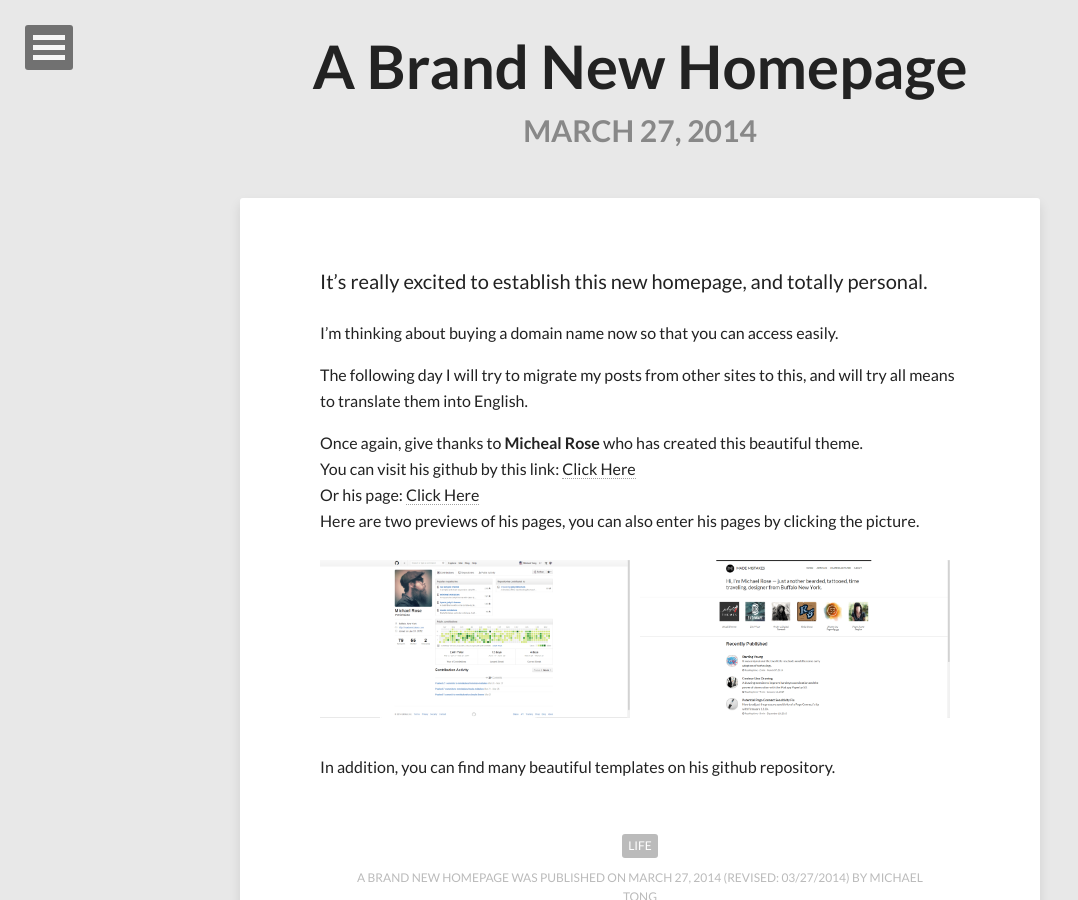
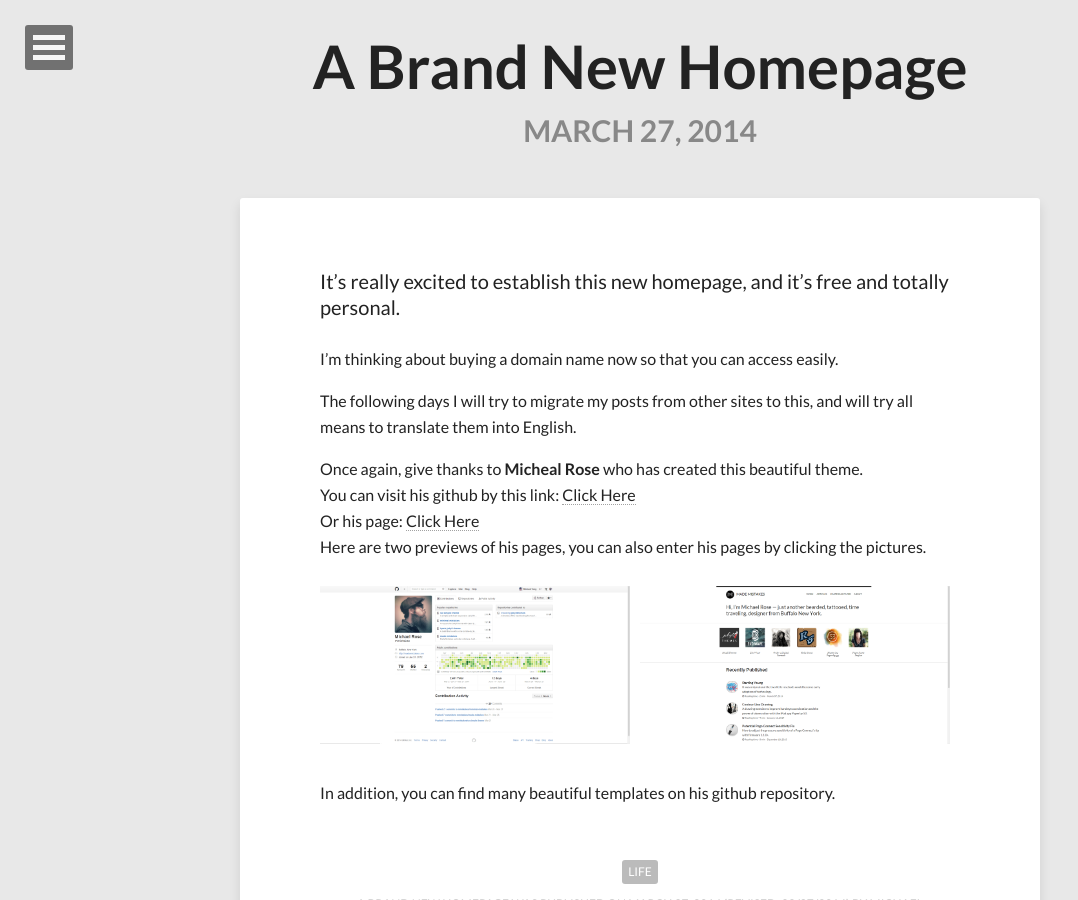
Before and after one commit to MichaelTong/michaeltong.github.com, a Jekyll site: the page built from _posts/2014-03-27-a-brand-new-homepage.md, in a window 1280 px wide and 900 px high. Shown: the whole window, without its empty margins (0-1078 px from the left). Built offline with Jekyll 4.4.1, drawn with Linux system fonts in a browser that asks for light colours; nearby versions of some CDN libraries; comment, search, counter and statistics services are not loaded.

Commit message:
Update 2014-03-27-a-brand-new-homepage.md

```diff
--- a/_posts/2014-03-27-a-brand-new-homepage.md
+++ b/_posts/2014-03-27-a-brand-new-homepage.md
@@ -12,16 +12,16 @@ share: true
 ---
 
 
-It's really excited to establish this new homepage, and totally personal.
+It's really excited to establish this new homepage, and it's free and totally personal.
 
 I'm thinking about buying a domain name now so that you can access easily.
 
-The following day I will try to migrate my posts from other sites to this, and will try all means to translate them into English.
+The following days I will try to migrate my posts from other sites to this, and will try all means to translate them into English.
 
 Once again, give thanks to **Micheal Rose** who has created this beautiful theme.
 You can visit his github by this link: <a href="https://github.com/mmistakes" target="_blank">Click Here</a>
 Or his page: <a href="http://mademistakes.com/" target="_blank">Click Here</a>
-Here are two previews of his pages, you can also enter his pages by clicking the picture.
+Here are two previews of his pages, you can also enter his pages by clicking the pictures.
 <figure class="half">
 	<a href="https://github.com/mmistakes" target="_blank"><img src="/images/postpic/20140327/1.png" alt=""></a>
 	<a href="http://mademistakes.com/" target="_blank"><img src="/images/postpic/20140327/2.png" alt=""></a>
```
